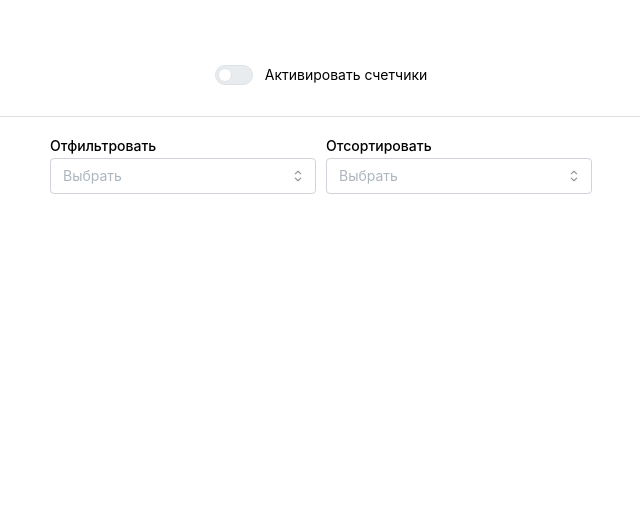
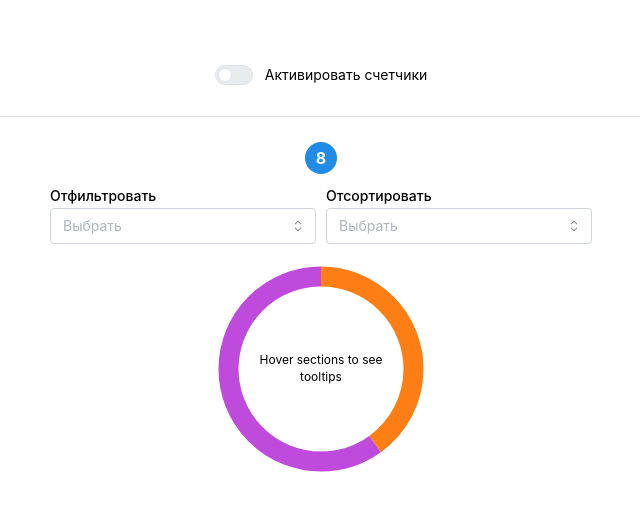
Before and after one commit to ChernyshevaNetology/react-start, a React (Vite) app: page / in a window 1280 px wide. Shown: the top 510 px of the page, without its empty margins (319-959 px from the left). Built offline with nearby package versions, Linux system fonts and the light colour scheme.

Commit message:
ProgressRing made functional

```diff
--- /dev/null
+++ b/src/components/insurance-company.jsx
@@ -0,0 +1,29 @@
+import { Card, Image, Text } from "@mantine/core";
+
+export const InsuranceCompany = ({ name, description }) => {
+  return (
+    <Card
+      shadow="sm"
+      padding="xl"
+      component="a"
+      href="https://www.youtube.com/watch?v=dQw4w9WgXcQ"
+      target="_blank"
+    >
+      <Card.Section>
+        <Image
+          src="https://images.unsplash.com/photo-1579227114347-15d08fc37cae?ixid=MnwxMjA3fDB8MHxwaG90by1wYWdlfHx8fGVufDB8fHx8&ixlib=rb-1.2.1&auto=format&fit=crop&w=2550&q=80"
+          h={160}
+          alt="No way!"
+        />
+      </Card.Section>
+
+      <Text fw={500} size="lg" mt="md">
+        {name}
+      </Text>
+
+      <Text mt="xs" c="dimmed" size="sm">
+        {description}
+      </Text>
+    </Card>
+  );
+};
--- a/src/projects/project-2/multiple-counters.jsx
+++ b/src/projects/project-2/multiple-counters.jsx
@@ -1,4 +1,4 @@
-import React, { useState } from "react";
+import React, { useEffect, useState } from "react";
 import { SingleCounter } from "./single-counter";
 import {
   Flex,
@@ -9,9 +9,14 @@ import {
   Modal,
   Select,
   Group,
+  Badge,
+  RingProgress,
+  Text,
 } from "@mantine/core";
 import { useDisclosure } from "@mantine/hooks";
 import { nanoid } from "nanoid";
+import { InsuranceCompany } from "../../components/insurance-company";
+import { middleWareCode, getTotalCount, statCalculator } from "../../utils.jsx";
 
 const data = [
   { id: 1, value: 0 },
@@ -21,31 +26,7 @@ const data = [
   { id: 5, value: 1 },
 ];
 
-const middleWareCode = (store, filter, sortOption) => {
-  let preparedCounters = [...store];
-
-  if (filter === "negative") {
-    preparedCounters = preparedCounters.filter((product) => product.value < 0);
-  }
-  if (filter === "zero") {
-    preparedCounters = preparedCounters.filter(
-      (product) => product.value === 0,
-    );
-  }
-  if (filter === "moreThanOne") {
-    preparedCounters = preparedCounters.filter((product) => product.value > 1);
-  }
-  if (filter === "moreThanTen") {
-    preparedCounters = preparedCounters.filter((product) => product.value > 10);
-  }
-  if (sortOption === "descending") {
-    preparedCounters.sort((a, b) => b.value - a.value);
-  }
-  if (sortOption === "ascending") {
-    preparedCounters.sort((a, b) => a.value - b.value);
-  }
-  return preparedCounters;
-};
+const API = "https://jsonplaceholder.typicode.com/users/";
 
 export const MultipleCounters = () => {
   const [counters, setCounters] = useState(data);
@@ -53,8 +34,34 @@ export const MultipleCounters = () => {
   const [opened, { open, close }] = useDisclosure(false);
   const [filter, setFilter] = useState(null);
   const [sortingOption, setSortingOption] = useState(null);
+  const [apiData, setApiData] = useState(null);
+  const [totalCount, setTotalCount] = useState(null);
+  const [counterStats, setCounterStats] = useState(statCalculator(counters));
 
   const counterProcessed = middleWareCode(counters, filter, sortingOption);
+
+  useEffect(() => {
+    if (filter === "moreThanTen") {
+      const fetchInsuranceDataFromApi = async (url, filter) => {
+        try {
+          const data = await fetch(url);
+          const jsonData = await data.json();
+          setApiData(jsonData);
+        } catch (err) {
+          console.warn(err, "Не удалось получить данные");
+        }
+      };
+      fetchInsuranceDataFromApi(API);
+    }
+  }, [filter]);
+
+  useEffect(() => {
+    setTotalCount(getTotalCount(counters));
+  }, [counters]);
+
+  useEffect(() => {
+    setCounterStats(statCalculator(counters));
+  }, [counters]);
 
   const onIncrement = (id) => {
     const updatedCounters = counters.map((counter) => {
@@ -151,6 +158,18 @@ export const MultipleCounters = () => {
         direction="row"
         wrap="wrap"
       >
+        <Badge size="xl" circle>
+          {totalCount}
+        </Badge>
+      </Flex>
+      <Flex
+        mih={50}
+        gap="xs"
+        justify="center"
+        align="center"
+        direction="row"
+        wrap="wrap"
+      >
         <Select
           label="Отфильтровать"
           placeholder="Выбрать"
@@ -226,6 +245,81 @@ export const MultipleCounters = () => {
           </Flex>
         </Stack>
       ) : null}
+      <Flex
+        mih={50}
+        gap="xs"
+        justify="center"
+        align="center"
+        direction="row"
+        wrap="wrap"
+      >
+        <RingProgress
+          size={250}
+          thickness={20}
+          label={
+            <Text
+              size="xs"
+              ta="center"
+              px="xs"
+              style={{ pointerEvents: "none" }}
+            >
+              Hover sections to see tooltips
+            </Text>
+          }
+          sections={[
+            {
+              value: counterStats.negative,
+              color: "cyan",
+              tooltip: "Отрицательные счетчики",
+            },
+            {
+              value: counterStats.zero,
+              color: "orange",
+              tooltip: "Нулевые счетчики",
+            },
+            {
+              value: counterStats.moreThanOne,
+              color: "grape",
+              tooltip: "От 1 до 10",
+            },
+            {
+              value: counterStats.moreThanTen,
+              color: "red",
+              tooltip: "Больше 10",
+            },
+          ]}
+        />
+      </Flex>
+      {apiData && (
+        <>
+          <Flex
+            mih={50}
+            gap="xs"
+            justify="center"
+            align="center"
+            direction="row"
+            wrap="wrap"
+          >
+            <h2>Для данной опции доступны следующие страховые компании</h2>
+          </Flex>
+          <Flex
+            mih={50}
+            gap="xs"
+            justify="center"
+            align="center"
+            direction="row"
+            wrap="wrap"
+          >
+            {apiData.map((item) => (
+              <InsuranceCompany
+                key={item.id}
+                name={item.company.name}
+                description={item.company.catchPhrase}
+              />
+            ))}
+          </Flex>
+        </>
+      )}
     </>
   );
 };
--- /dev/null
+++ b/src/utils.jsx
@@ -0,0 +1,53 @@
+export const middleWareCode = (store, filter, sortOption) => {
+  let preparedCounters = [...store];
+
+  if (filter === "negative") {
+    preparedCounters = preparedCounters.filter((product) => product.value < 0);
+  }
+  if (filter === "zero") {
+    preparedCounters = preparedCounters.filter(
+      (product) => product.value === 0,
+    );
+  }
+  if (filter === "moreThanOne") {
+    preparedCounters = preparedCounters.filter((product) => product.value > 1);
+  }
+  if (filter === "moreThanTen") {
+    preparedCounters = preparedCounters.filter((product) => product.value > 10);
+  }
+  if (sortOption === "descending") {
+    preparedCounters.sort((a, b) => b.value - a.value);
+  }
+  if (sortOption === "ascending") {
+    preparedCounters.sort((a, b) => a.value - b.value);
+  }
+  return preparedCounters;
+};
+
+export const getTotalCount = (data) =>
+  data.reduce((acc, item) => acc + item.value, 0);
+
+export const statCalculator = (dataCounters, ringData) => {
+  const obj = dataCounters.reduce(
+    (acc, item) => {
+      if (item.value < 0) {
+        acc.negative++;
+      }
+      if (item.value === 0) {
+        acc.zero++;
+      }
+      if (item.value >= 1 && item.value <= 10) {
+        acc.moreThanOne++;
+      }
+      if (item.value > 10) {
+        acc.moreThanTen++;
+      }
+      return acc;
+    },
+    { negative: 0, zero: 0, moreThanOne: 0, moreThanTen: 0 },
+  );
+  for (const key in obj) {
+    obj[key] = +(obj[key] / dataCounters.length).toFixed(2) * 100;
+  }
+  return obj;
+};
```
